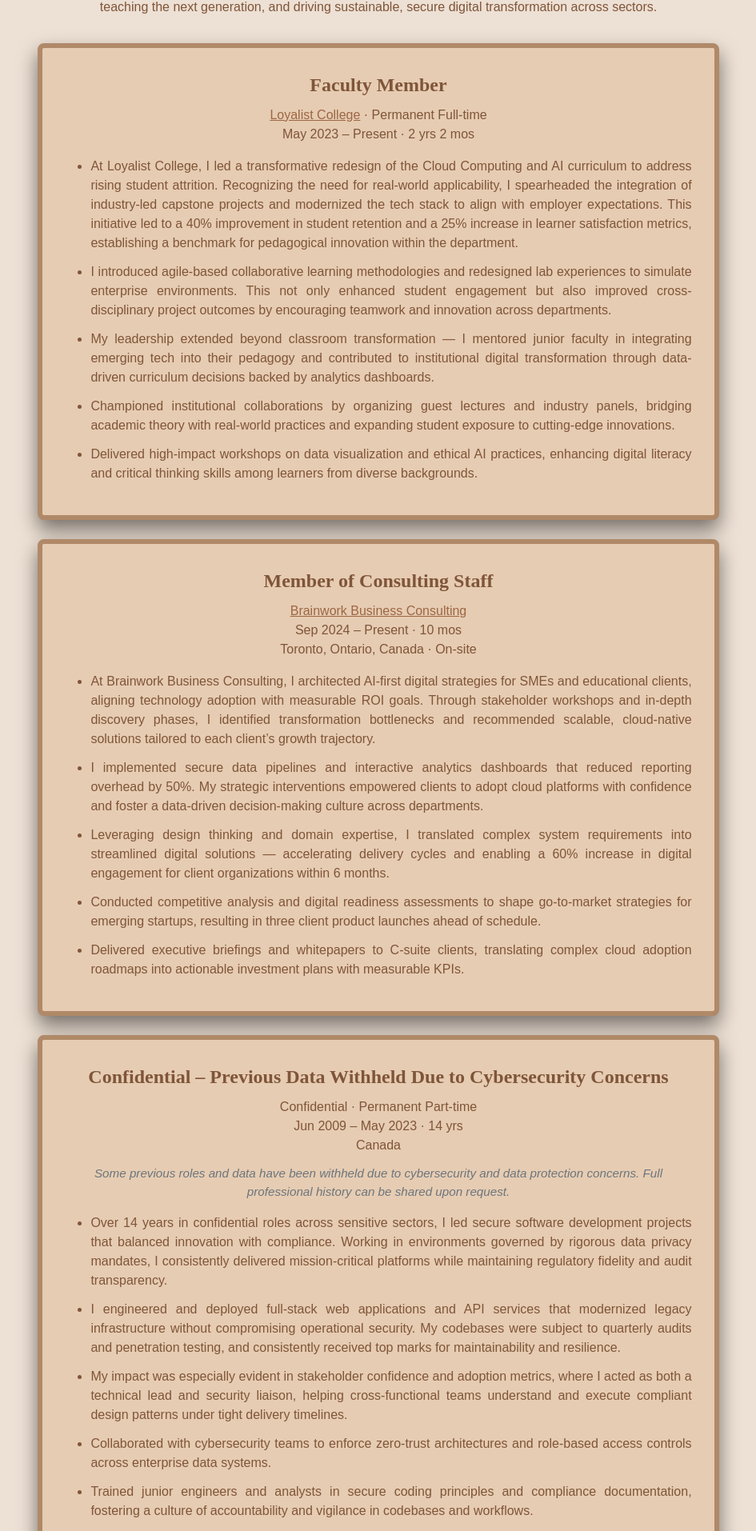
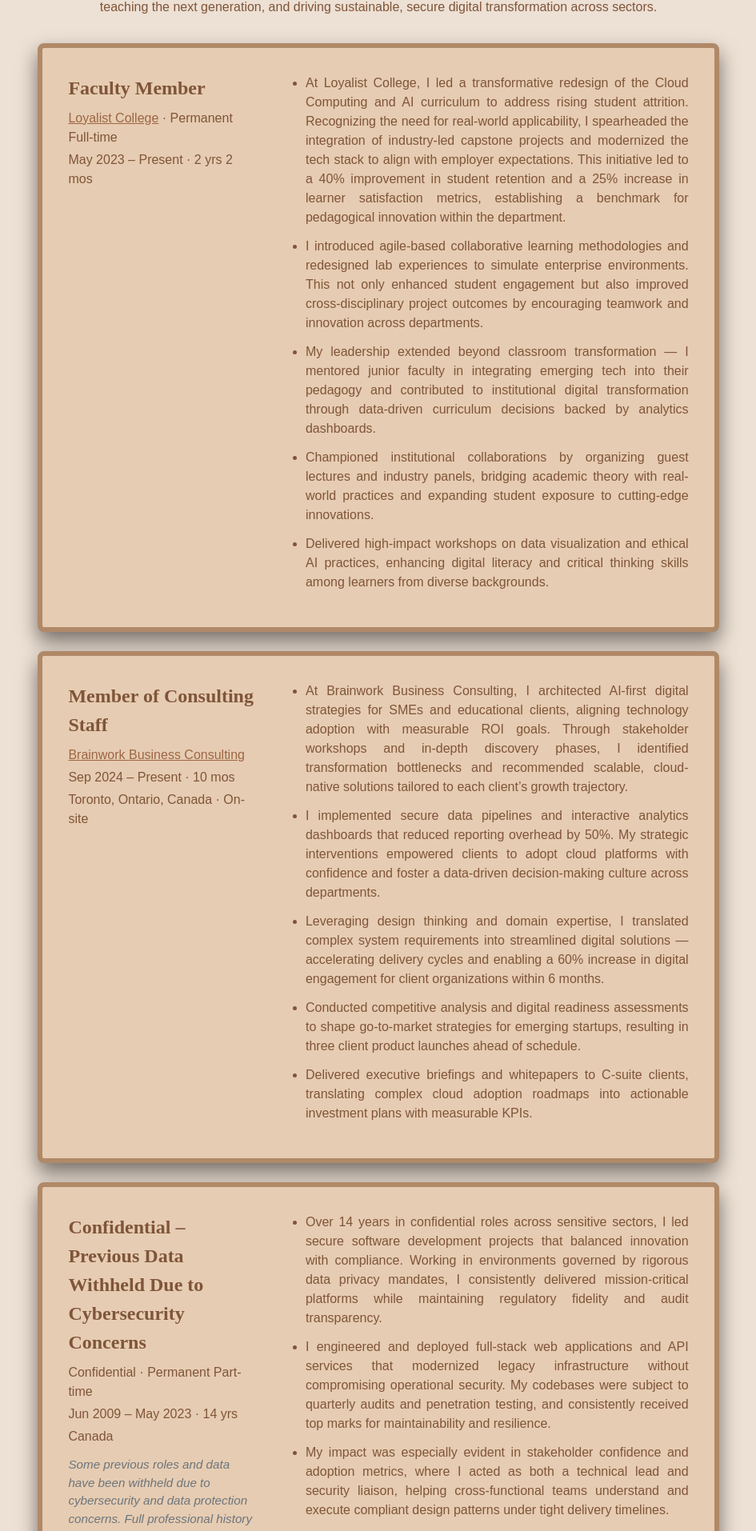
Before and after one commit to profadityasaxena/PF, a Next.js app: page / in a window 1280 px wide. Shown: the part 3637-5551 px from the top of the page at 80% size, without its empty margins (167-1112 px from the left). Built offline with nearby package versions, Linux system fonts and the light colour scheme.

Commit message:
fixed experience section/laid out like resume

```diff
--- a/components/experience/experience.tsx
+++ b/components/experience/experience.tsx
@@ -26,7 +26,7 @@
           className="experience-card"
           style={{
             backgroundColor: 'var(--color-cream)',
-            padding: '1.75rem',
+            padding: '2rem',
             borderRadius: '0.5rem',
             border: '6px solid var(--color-medium-brown)',
             boxShadow: '0 12px 24px rgba(0, 0, 0, 0.5)',
@@ -46,16 +46,29 @@
             target.style.boxShadow = '0 12px 24px rgba(0, 0, 0, 0.5)';
           }}
         >
-          <h3 style={{ fontSize: '1.5rem', fontWeight: 'bold', marginBottom: '0.5rem', color: 'var(--color-dark-brown)', textAlign: 'center' }}>
+          <div
+            style={{
+              display: 'flex',
+              flexDirection: 'row',
+              gap: '2rem',
+              alignItems: 'flex-start',
+              justifyContent: 'space-between'
+            }}
+          >
+            <div className="card-left" style={{ minWidth: '200px', flex: '0 0 30%', textAlign: 'left' }}>
+              <h3 style={{ fontSize: '1.5rem', fontWeight: 'bold', marginBottom: '0.5rem', color: 'var(--color-dark-brown)', textAlign: 'left' }}>
                 Faculty Member
               </h3>
-          <p style={{ fontWeight: 500, color: 'var(--color-dark-brown)', textAlign: 'center' }}>
+              <p style={{ fontWeight: 500, color: 'var(--color-dark-brown)', marginBottom: '0.25rem', textAlign: 'left' }}>
                 <a href="https://loyalistcollege.com/" target="_blank" rel="noopener noreferrer" style={{ color: 'var(--color-deep-brown)', textDecoration: 'underline' }}>
                   Loyalist College
                 </a> · Permanent Full-time
               </p>
-          <p style={{ color: 'var(--color-dark-brown)', textAlign: 'center' }}>May 2023 – Present · 2 yrs 2 mos</p>
-          <ul style={{ marginTop: '1rem', paddingLeft: '2rem', listStyleType: 'disc', color: 'var(--color-dark-brown)', textAlign: 'justify' }}>
+              <p style={{ color: 'var(--color-dark-brown)', marginBottom: '0.25rem', textAlign: 'left' }}>May 2023 – Present · 2 yrs 2 mos</p>
+              <p style={{ color: 'var(--color-dark-brown)', textAlign: 'left', marginBottom: 0 }}></p>
+            </div>
+            <div className="card-right" style={{ flex: 1 }}>
+              <ul style={{ marginTop: '0', paddingLeft: '2rem', listStyleType: 'disc', color: 'var(--color-dark-brown)', textAlign: 'justify' }}>
                 <li style={{ marginBottom: '0.75rem' }}>
                   At Loyalist College, I led a transformative redesign of the Cloud Computing and AI curriculum to address rising student attrition. Recognizing the need for real-world applicability, I spearheaded the integration of industry-led capstone projects and modernized the tech stack to align with employer expectations. This initiative led to a 40% improvement in student retention and a 25% increase in learner satisfaction metrics, establishing a benchmark for pedagogical innovation within the department.
                 </li>
@@ -73,13 +86,15 @@
                 </li>
               </ul>
             </div>
+          </div>
+        </div>
 
         {/* Member of Consulting Staff Card */}
         <div
           className="experience-card"
           style={{
             backgroundColor: 'var(--color-cream)',
-            padding: '1.75rem',
+            padding: '2rem',
             borderRadius: '0.5rem',
             border: '6px solid var(--color-medium-brown)',
             boxShadow: '0 12px 24px rgba(0, 0, 0, 0.5)',
@@ -99,17 +114,29 @@
             target.style.boxShadow = '0 12px 24px rgba(0, 0, 0, 0.5)';
           }}
         >
-          <h3 style={{ fontSize: '1.5rem', fontWeight: 'bold', marginBottom: '0.5rem', color: 'var(--color-dark-brown)', textAlign: 'center' }}>
+          <div
+            style={{
+              display: 'flex',
+              flexDirection: 'row',
+              gap: '2rem',
+              alignItems: 'flex-start',
+              justifyContent: 'space-between'
+            }}
+          >
+            <div className="card-left" style={{ minWidth: '200px', flex: '0 0 30%', textAlign: 'left' }}>
+              <h3 style={{ fontSize: '1.5rem', fontWeight: 'bold', marginBottom: '0.5rem', color: 'var(--color-dark-brown)', textAlign: 'left' }}>
                 Member of Consulting Staff
               </h3>
-          <p style={{ fontWeight: 500, color: 'var(--color-dark-brown)', textAlign: 'center' }}>
+              <p style={{ fontWeight: 500, color: 'var(--color-dark-brown)', marginBottom: '0.25rem', textAlign: 'left' }}>
                 <a href="https://brainwork.ca/" target="_blank" rel="noopener noreferrer" style={{ color: 'var(--color-deep-brown)', textDecoration: 'underline' }}>
                   Brainwork Business Consulting
                 </a>
               </p>
-          <p style={{ color: 'var(--color-dark-brown)', textAlign: 'center' }}>Sep 2024 – Present · 10 mos</p>
-          <p style={{ color: 'var(--color-dark-brown)', textAlign: 'center' }}>Toronto, Ontario, Canada · On-site</p>
-          <ul style={{ marginTop: '1rem', paddingLeft: '2rem', listStyleType: 'disc', color: 'var(--color-dark-brown)', textAlign: 'justify' }}>
+              <p style={{ color: 'var(--color-dark-brown)', marginBottom: '0.25rem', textAlign: 'left' }}>Sep 2024 – Present · 10 mos</p>
+              <p style={{ color: 'var(--color-dark-brown)', textAlign: 'left', marginBottom: 0 }}>Toronto, Ontario, Canada · On-site</p>
+            </div>
+            <div className="card-right" style={{ flex: 1 }}>
+              <ul style={{ marginTop: '0', paddingLeft: '2rem', listStyleType: 'disc', color: 'var(--color-dark-brown)', textAlign: 'justify' }}>
                 <li style={{ marginBottom: '0.75rem' }}>
                   At Brainwork Business Consulting, I architected AI-first digital strategies for SMEs and educational clients, aligning technology adoption with measurable ROI goals. Through stakeholder workshops and in-depth discovery phases, I identified transformation bottlenecks and recommended scalable, cloud-native solutions tailored to each client’s growth trajectory.
                 </li>
@@ -127,13 +154,15 @@
                 </li>
               </ul>
             </div>
+          </div>
+        </div>
 
         {/* Confidential Card */}
         <div
           className="experience-card"
           style={{
             backgroundColor: 'var(--color-cream)',
-            padding: '1.75rem',
+            padding: '2rem',
             borderRadius: '0.5rem',
             border: '6px solid var(--color-medium-brown)',
             boxShadow: '0 12px 24px rgba(0, 0, 0, 0.5)',
@@ -153,18 +182,30 @@
             target.style.boxShadow = '0 12px 24px rgba(0, 0, 0, 0.5)';
           }}
         >
-          <h3 style={{ fontSize: '1.5rem', fontWeight: 'bold', marginBottom: '0.5rem', color: 'var(--color-dark-brown)', textAlign: 'center' }}>
+          <div
+            style={{
+              display: 'flex',
+              flexDirection: 'row',
+              gap: '2rem',
+              alignItems: 'flex-start',
+              justifyContent: 'space-between'
+            }}
+          >
+            <div className="card-left" style={{ minWidth: '200px', flex: '0 0 30%', textAlign: 'left' }}>
+              <h3 style={{ fontSize: '1.5rem', fontWeight: 'bold', marginBottom: '0.5rem', color: 'var(--color-dark-brown)', textAlign: 'left' }}>
                 Confidential – Previous Data Withheld Due to Cybersecurity Concerns
               </h3>
-          <p style={{ fontWeight: 500, color: 'var(--color-dark-brown)', textAlign: 'center' }}>
+              <p style={{ fontWeight: 500, color: 'var(--color-dark-brown)', marginBottom: '0.25rem', textAlign: 'left' }}>
                 Confidential · Permanent Part-time
               </p>
-          <p style={{ color: 'var(--color-dark-brown)', textAlign: 'center' }}>Jun 2009 – May 2023 · 14 yrs</p>
-          <p style={{ color: 'var(--color-dark-brown)', textAlign: 'center' }}>Canada</p>
-          <p style={{ marginTop: '0.75rem', fontStyle: 'italic', color: '#6c757d', fontSize: '0.95rem', textAlign: 'center' }}>
+              <p style={{ color: 'var(--color-dark-brown)', marginBottom: '0.25rem', textAlign: 'left' }}>Jun 2009 – May 2023 · 14 yrs</p>
+              <p style={{ color: 'var(--color-dark-brown)', textAlign: 'left', marginBottom: 0 }}>Canada</p>
+              <p style={{ marginTop: '0.75rem', fontStyle: 'italic', color: '#6c757d', fontSize: '0.95rem', textAlign: 'left' }}>
                 Some previous roles and data have been withheld due to cybersecurity and data protection concerns. Full professional history can be shared upon request.
               </p>
-          <ul style={{ marginTop: '1rem', paddingLeft: '2rem', listStyleType: 'disc', color: 'var(--color-dark-brown)', textAlign: 'justify' }}>
+            </div>
+            <div className="card-right" style={{ flex: 1 }}>
+              <ul style={{ marginTop: '0', paddingLeft: '2rem', listStyleType: 'disc', color: 'var(--color-dark-brown)', textAlign: 'justify' }}>
                 <li style={{ marginBottom: '0.75rem' }}>
                   Over 14 years in confidential roles across sensitive sectors, I led secure software development projects that balanced innovation with compliance. Working in environments governed by rigorous data privacy mandates, I consistently delivered mission-critical platforms while maintaining regulatory fidelity and audit transparency.
                 </li>
@@ -184,6 +225,8 @@
             </div>
           </div>
         </div>
+      </div>
+    </div>
   )
 }
 
```
Lines whose indentation alone changed are shown as unchanged.
